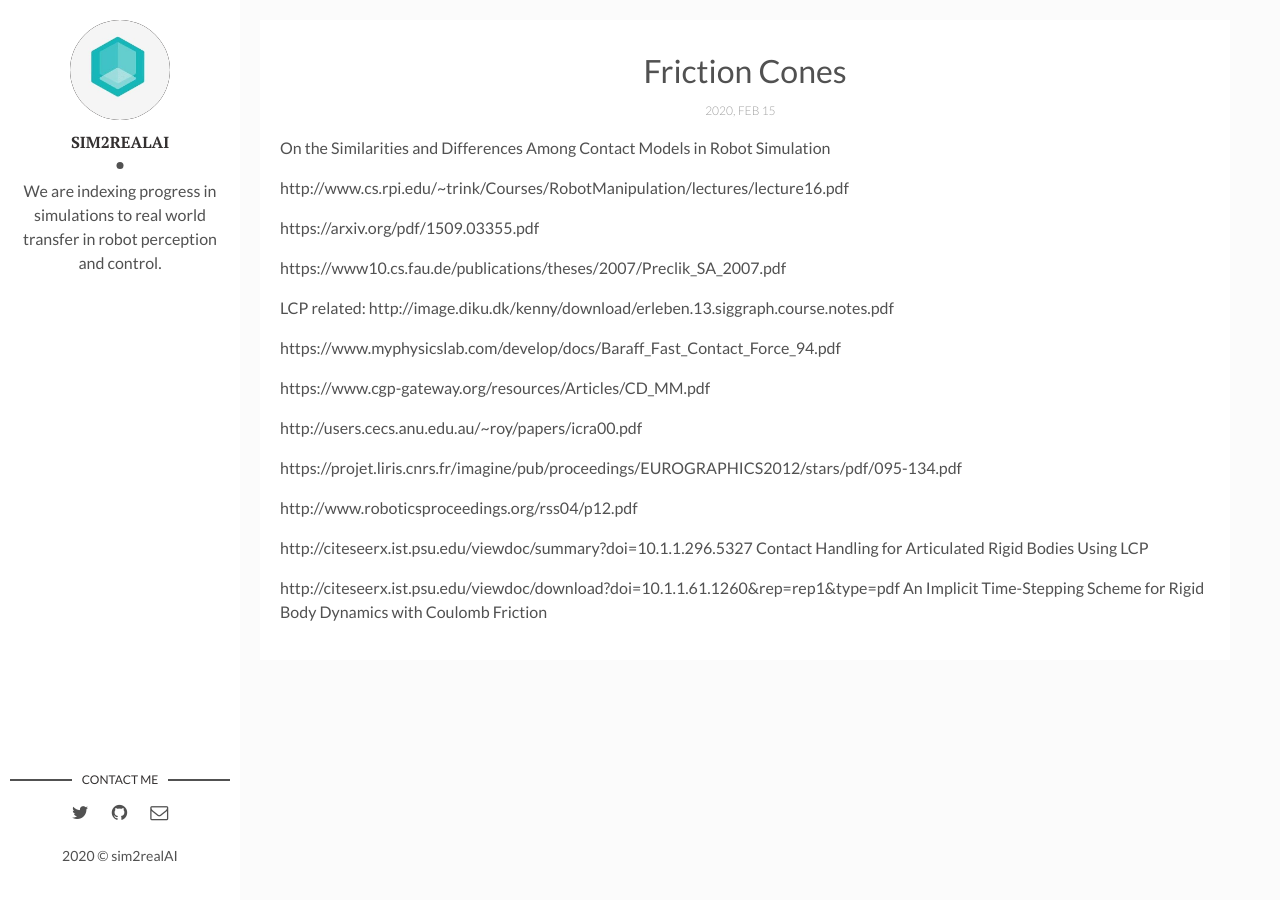
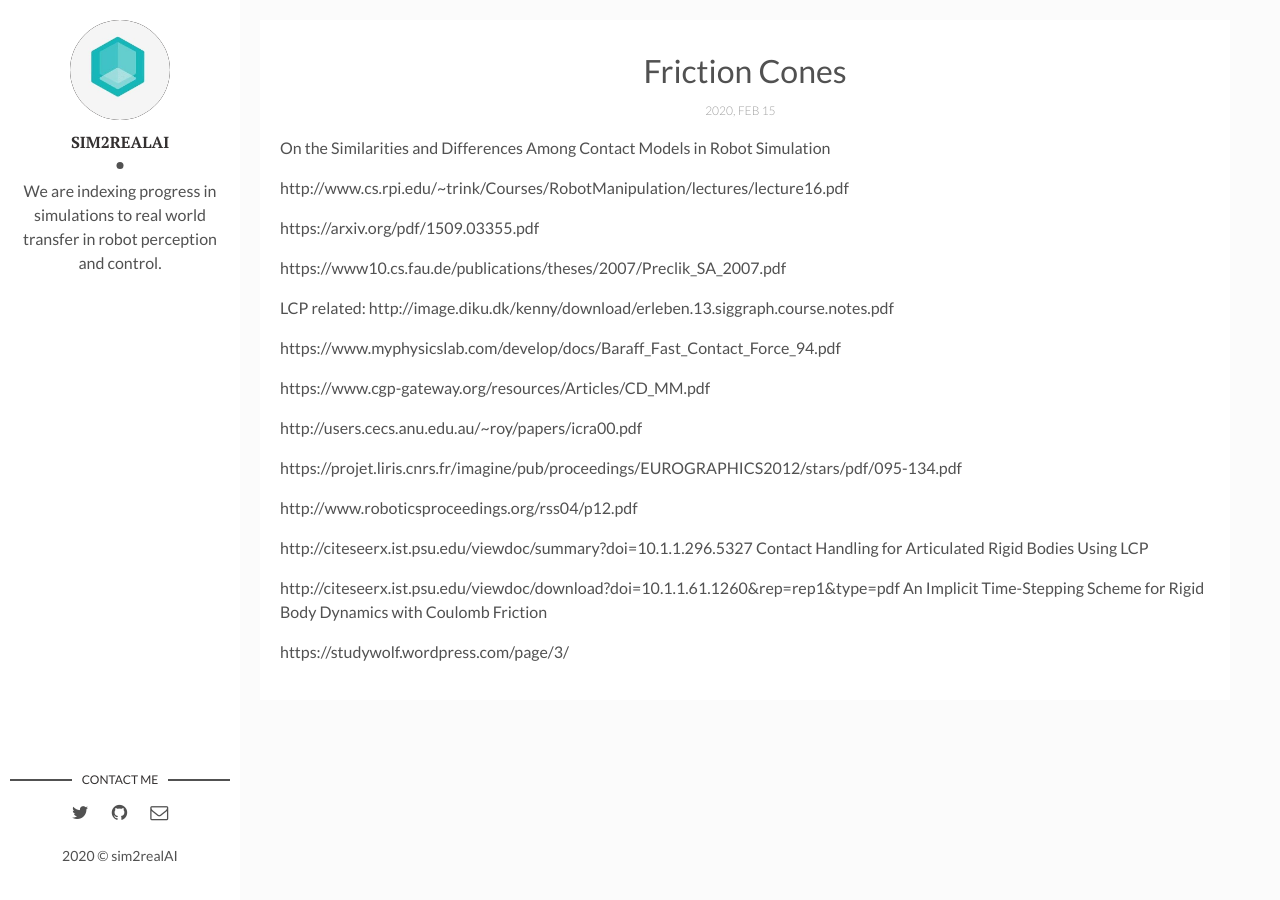
Before and after one commit to backupsim2realai/backupsim2realai.github.io, a Jekyll site: the page built from _posts/2020-04-15-Friction-Cones.markdown, in a window 1280 px wide. Built offline with Jekyll 4.4.1, drawn with Linux system fonts in a browser that asks for light colours; some of the changed lines change nothing that is shown.

Commit message:
update
Signed-off-by: Ankur Handa <ahanda@nvidia.com>

```diff
--- a/_posts/2020-04-15-Friction-Cones.markdown
+++ b/_posts/2020-04-15-Friction-Cones.markdown
@@ -31,5 +31,6 @@
 Contact Handling for Articulated Rigid Bodies Using LCP
 
 http://citeseerx.ist.psu.edu/viewdoc/download?doi=10.1.1.61.1260&rep=rep1&type=pdf
-An Implicit Time-Stepping Scheme for Rigid Body
-Dynamics with Coulomb Friction
+An Implicit Time-Stepping Scheme for Rigid Body Dynamics with Coulomb Friction
+
+https://studywolf.wordpress.com/page/3/
```
